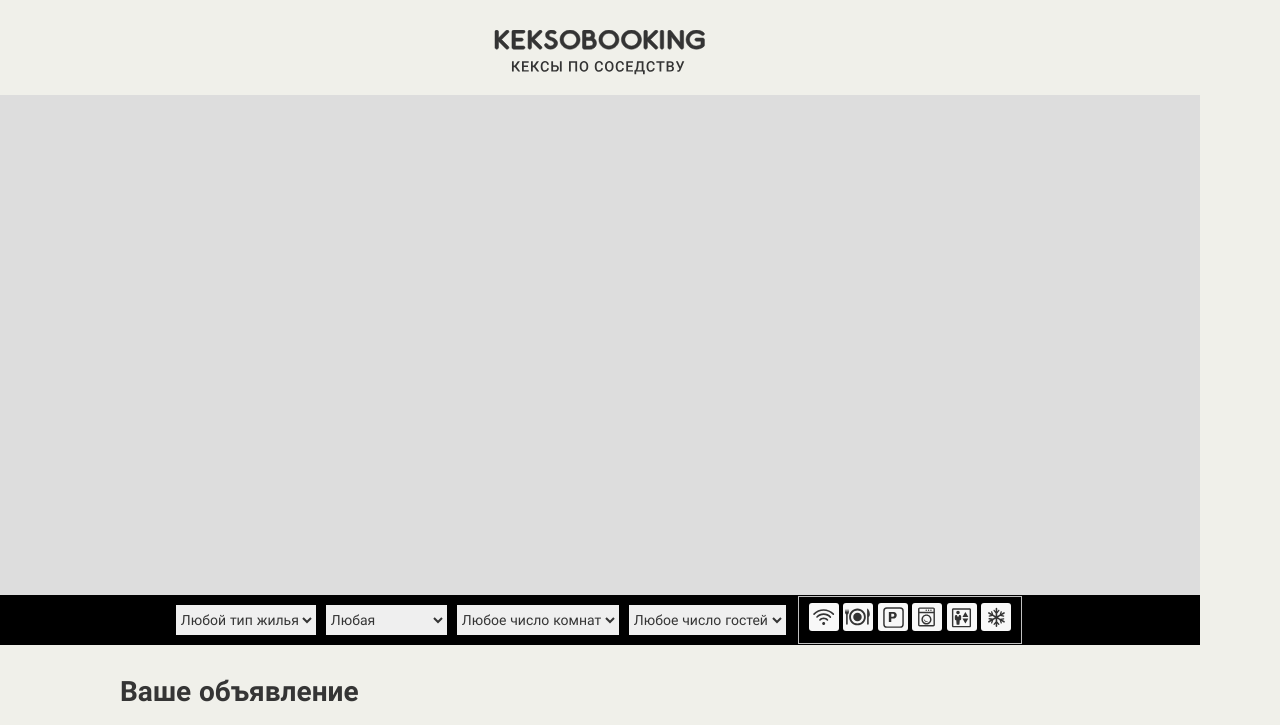
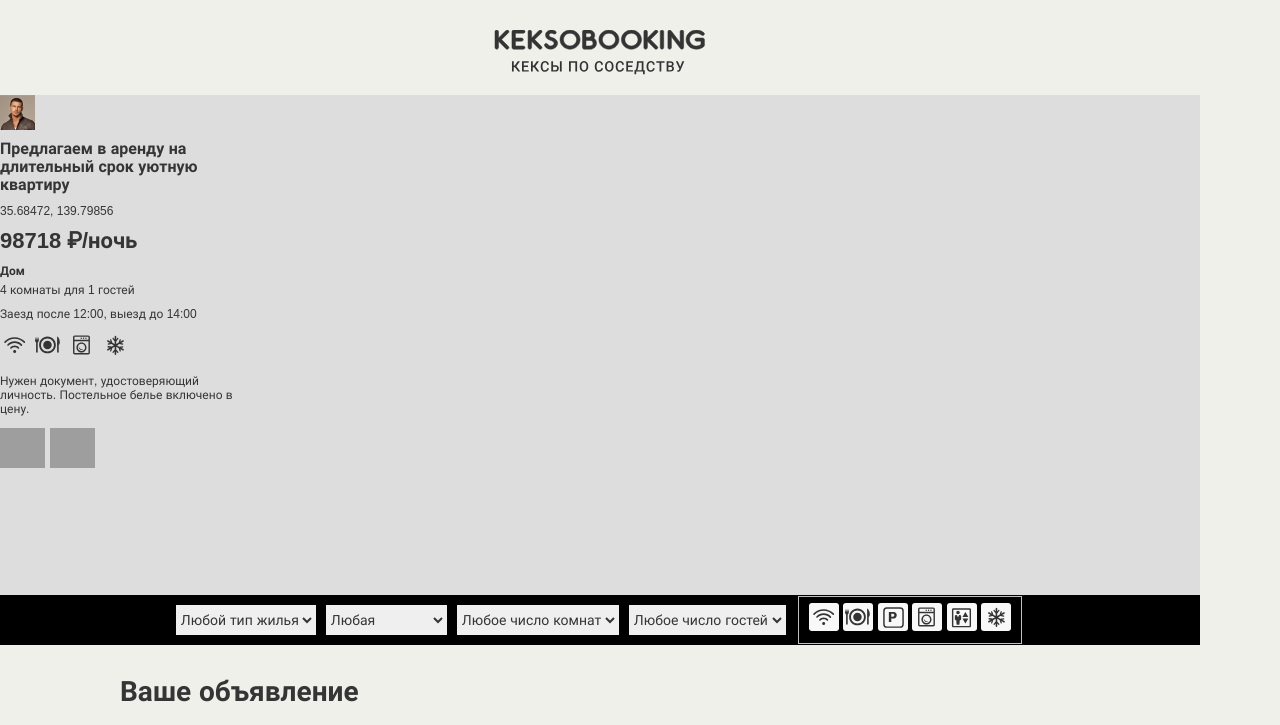
Before and after one commit to htmlacademy-javascript/2210229-keksobooking-27, a website with bundled scripts: page index.html in a window 1280 px wide. Shown: the top 725 px of the page. Built offline with nearby package versions, Linux system fonts and the light colour scheme; grey boxes are pictures that could not be loaded.

Commit message:
create card

```diff
--- a/index.html
+++ b/index.html
@@ -229,5 +229,6 @@
     </div>
   </template>
   <script src="js/main.js" type="module"></script>
+  <script src="js/card.js" type="module"></script>
 </body>
 </html>
--- /dev/null
+++ b/js/card.js
@@ -0,0 +1,73 @@
+const CARD_TEMPLATE = document.querySelector('#card').content.querySelector('.popup');
+
+const TYPES_OF_HOUSING = {
+  flat: 'Квартира',
+  bungalow: 'Бунгало',
+  house: 'Дом',
+  palace: 'Дворец',
+  hotel: 'Отель',
+};
+
+const removeFeatures = (element, features) => {
+  const featuresTemplateData = element.querySelector('.popup__features');
+  const featuresList = featuresTemplateData.querySelectorAll('.popup__feature');
+
+  if (features && features.length) {
+    featuresList.forEach((li) => {
+      const isNeeded = features.some(
+        (feature) => li.classList.contains(`popup__feature--${feature}`),);
+      if (!isNeeded) {
+        li.remove();
+      }
+    });
+  } else {
+    featuresTemplateData.remove();
+  }
+};
+
+const displayDescriptions = (element, description) => {
+  const descriptionData = element.querySelector('.popup__description');
+
+  if (description && description.length) {
+    descriptionData.textContent = description;
+  } else {
+    descriptionData.remove();
+  }
+};
+
+const createPhoto = (title, photo) => {
+  const photoTemplateElement = document.createElement('img');
+  photoTemplateElement.classList.add('popup__photo');
+  photoTemplateElement.src = photo;
+  photoTemplateElement.alt = title;
+  photoTemplateElement.width = '45';
+  photoTemplateElement.height = '40';
+
+  return photoTemplateElement;
+};
+
+const renderPhotos = (offerElements, title, photos) => {
+  const photoList = offerElements.querySelector('.popup__photos');
+  photoList.innerHTML = '';
+  photos.forEach((photo) => {
+    const photoElement = createPhoto(title, photo);
+    photoList.append(photoElement);
+  });
+};
+
+export const createrCardElement = (node, { author, offer }) => {
+  const offerElements = CARD_TEMPLATE.cloneNode(true);
+  offerElements.querySelector('.popup__title').textContent = offer.title;
+  offerElements.querySelector('.popup__text--address').textContent = offer.address;
+  offerElements.querySelector('.popup__text--price').textContent = `${offer.price} ₽/ночь`;
+  offerElements.querySelector('.popup__type').textContent = TYPES_OF_HOUSING[offer.type];
+  offerElements.querySelector('.popup__text--capacity').textContent = `${offer.rooms} комнаты для ${offer.guests} гостей`;
+  offerElements.querySelector('.popup__text--time').textContent = `Заезд после ${offer.checkin}, выезд до ${offer.checkout}`;
+  offerElements.querySelector('.popup__description').textContent = offer.description;
+  offerElements.querySelector('.popup__avatar').src = author.avatar;
+
+  displayDescriptions(offerElements, offer.description);
+  removeFeatures(offerElements, offer.features);
+  renderPhotos(offerElements, offer.title, offer.photos);
+  node.append(offerElements);
+};
--- a/js/data.js
+++ b/js/data.js
@@ -53,7 +53,7 @@ const getRandomLng = () =>
   getRandomFloatNum (LOCATION.MIN_LNG, LOCATION.MAX_LNG, 5);
 
 const createAuthor = () => ({
-  avatar: `img/avatars/user${String(getRandomNum(0, AVATAR_COUNT)).padStart(2, '0')}.png`, });
+  avatar: `img/avatars/user${String(getRandomNum(1, AVATAR_COUNT)).padStart(2, '0')}.png`, });
 
 const createOffer = () => ({
   title: getRandomArrayElement(TITLE),
--- a/js/main.js
+++ b/js/main.js
@@ -1,3 +1,7 @@
 import {rentObjects} from './data.js';
+import {createrCardElement} from './card.js';
 
-rentObjects();
+const MAP_ELEMENT = document.querySelector('#map-canvas');
+const OBJECT_DATA = rentObjects();
+
+createrCardElement(MAP_ELEMENT, OBJECT_DATA[0]);
```
